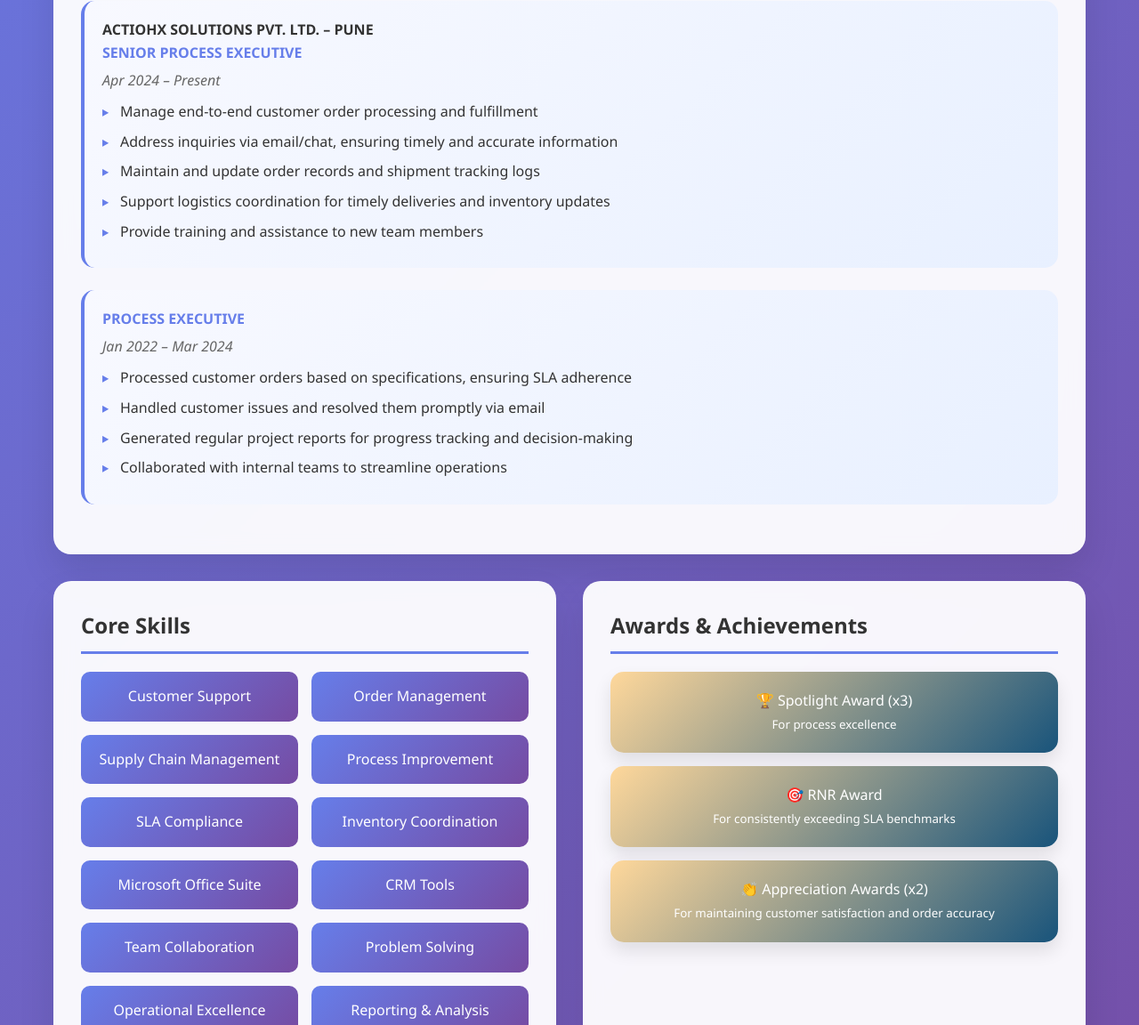
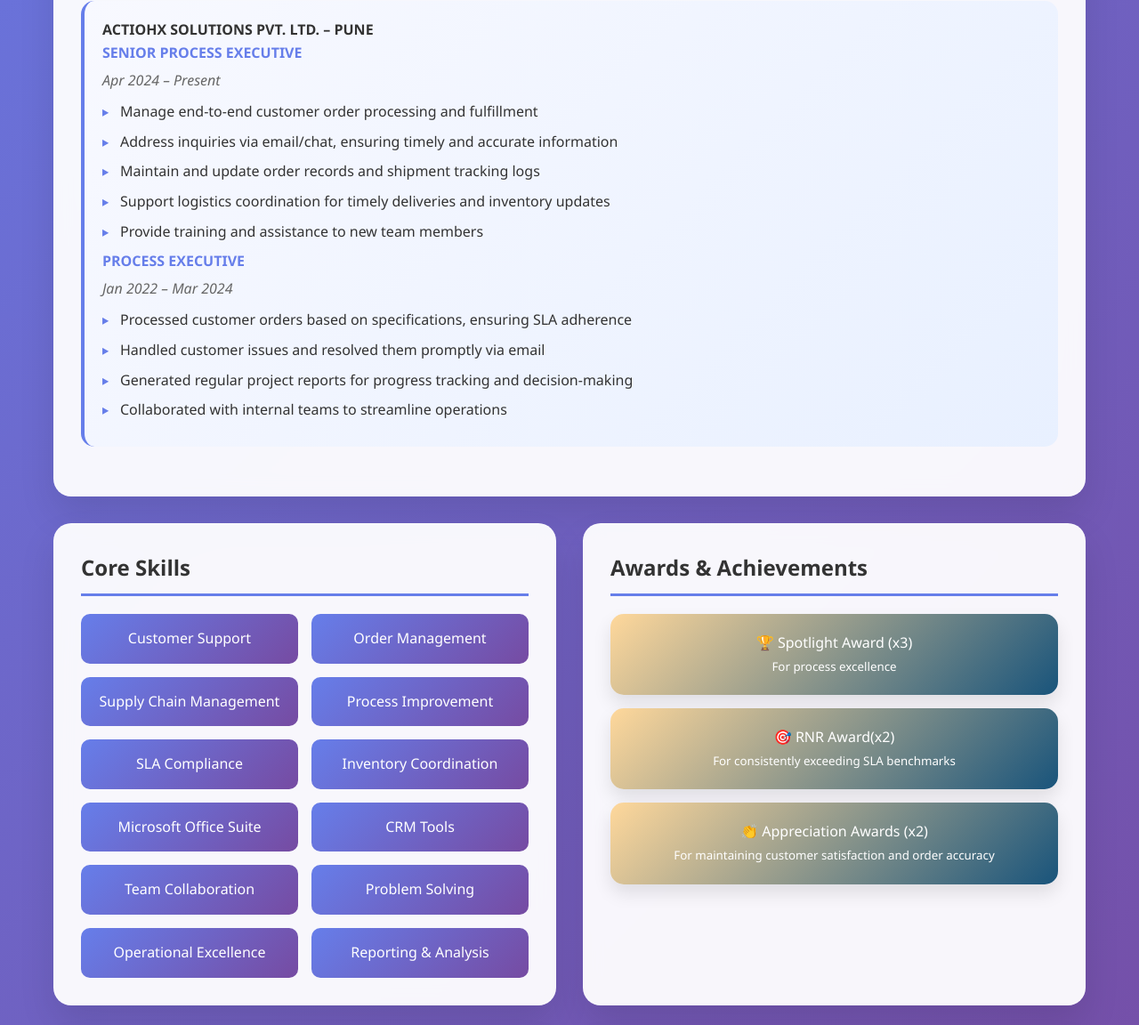
Before and after one commit to Msaikat99/Saikat_Majumder, a plain HTML site: page index.html in a window 1280 px wide. Shown: the part 851-2003 px from the top of the page at 89% size. Drawn offline with Linux system fonts and the light colour scheme.

Commit message:
Update index.html

```diff
--- a/index.html
+++ b/index.html
@@ -297,8 +297,8 @@
             <div class="card full-width">
                 <h3>Professional Experience</h3>
                 <div class="experience-item">
-                    <div class="company">ACTIOHX SOLUTIONS PVT. LTD. – PUNE</div>
-                    <h4>SENIOR PROCESS EXECUTIVE</h4>
+             <div class="company">ACTIOHX SOLUTIONS PVT. LTD. – PUNE</div>
+					<h4>SENIOR PROCESS EXECUTIVE</h4>
                     <div class="duration">Apr 2024 – Present</div>
                     <ul>
                         <li>Manage end-to-end customer order processing and fulfillment</li>
@@ -306,9 +306,8 @@
                         <li>Maintain and update order records and shipment tracking logs</li>
                         <li>Support logistics coordination for timely deliveries and inventory updates</li>
                         <li>Provide training and assistance to new team members</li>
-                    </ul>
-                </div>
-                <div class="experience-item">
+
+                     <ul>
                     <h4>PROCESS EXECUTIVE</h4>
                     <div class="duration">Jan 2022 – Mar 2024</div>
                     <ul>
@@ -346,7 +345,7 @@
                         <small>For process excellence</small>
                     </div>
                     <div class="award-item">
-                        🎯 RNR Award<br>
+                        🎯 RNR Award(x2)<br>
                         <small>For consistently exceeding SLA benchmarks</small>
                     </div>
                     <div class="award-item">
```
